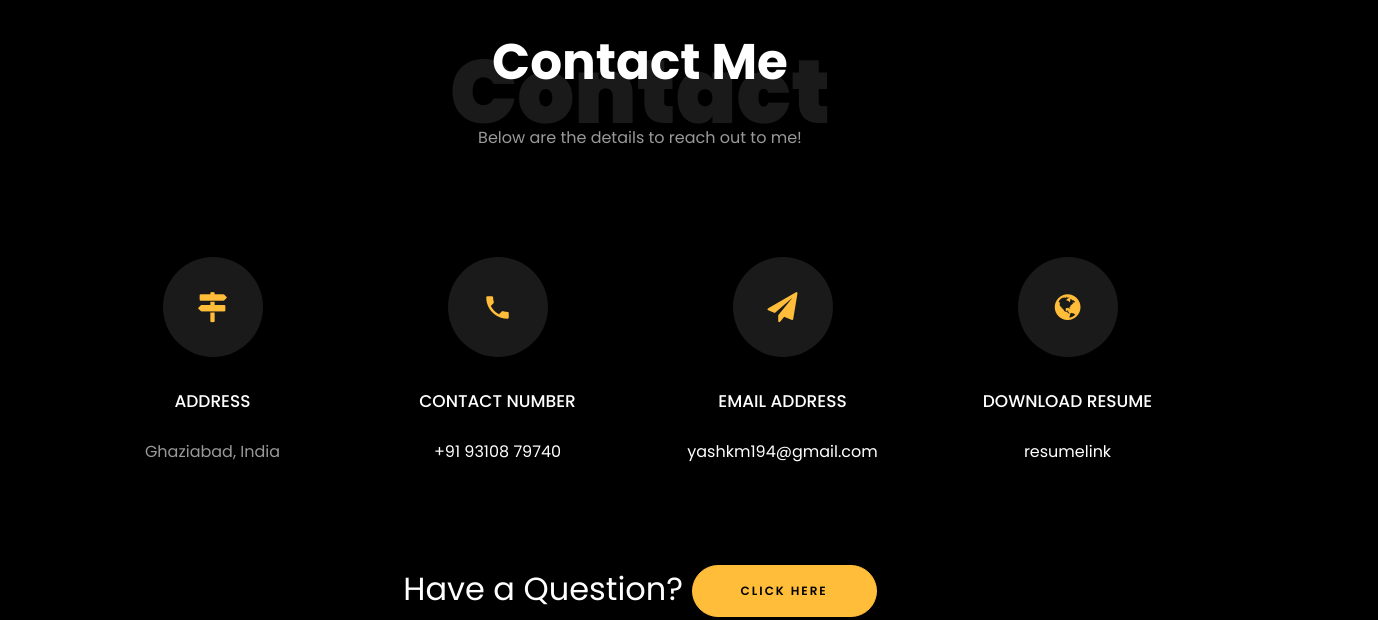
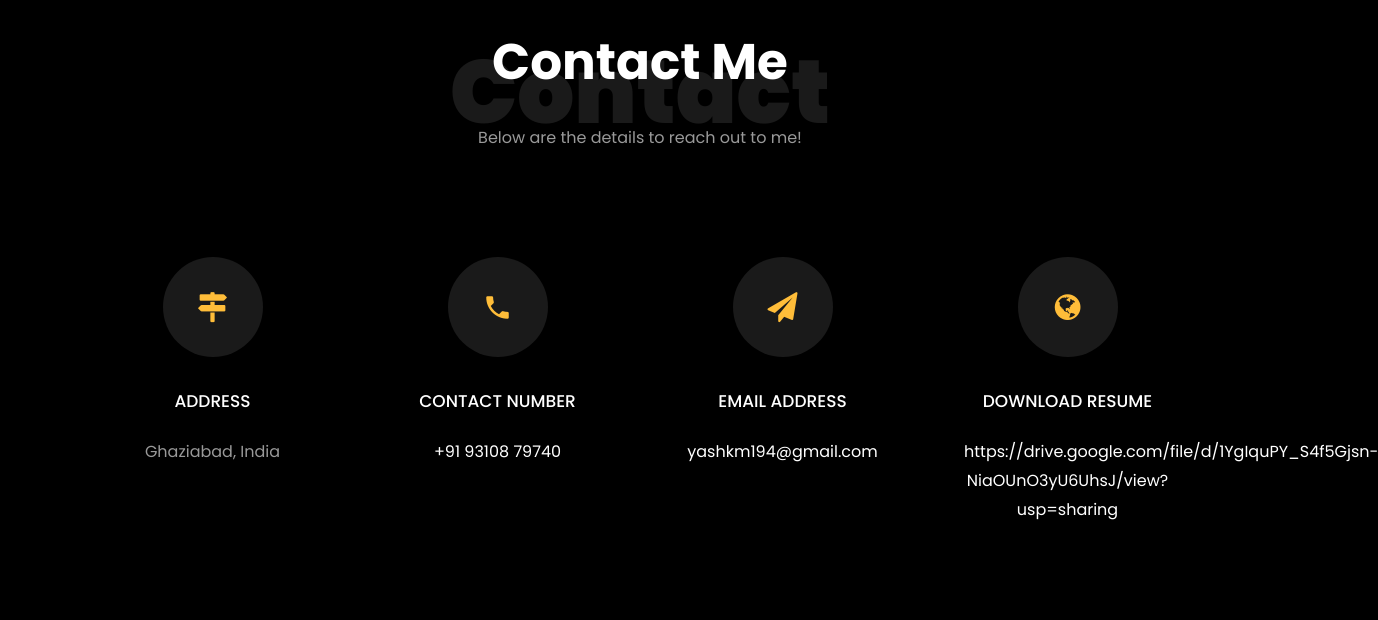
Before and after one commit to YashK-194/YashK-194.github.io, a plain HTML site: page index.html in a window 1280 px wide. Shown: the part 5337-5957 px from the top of the page, 1378 px wide, since content can reach past the window. Drawn offline with Linux system fonts and the light colour scheme; files whose address does not match are found by name.

Commit message:
Updated Resume

```diff
--- a/index.html
+++ b/index.html
@@ -570,7 +570,7 @@
           			<span class="icon-globe"></span>
           		</div>
           		<h3 class="mb-4">Download Resume</h3>
-	            <p><a href="#">resumelink</a></p>
+	            <p><a href="https://drive.google.com/file/d/1YgIquPY_S4f5Gjsn-NiaOUnO3yU6UhsJ/view?usp=sharing">https://drive.google.com/file/d/1YgIquPY_S4f5Gjsn-NiaOUnO3yU6UhsJ/view?usp=sharing</a></p>
 	          </div>
           </div>
 
```
